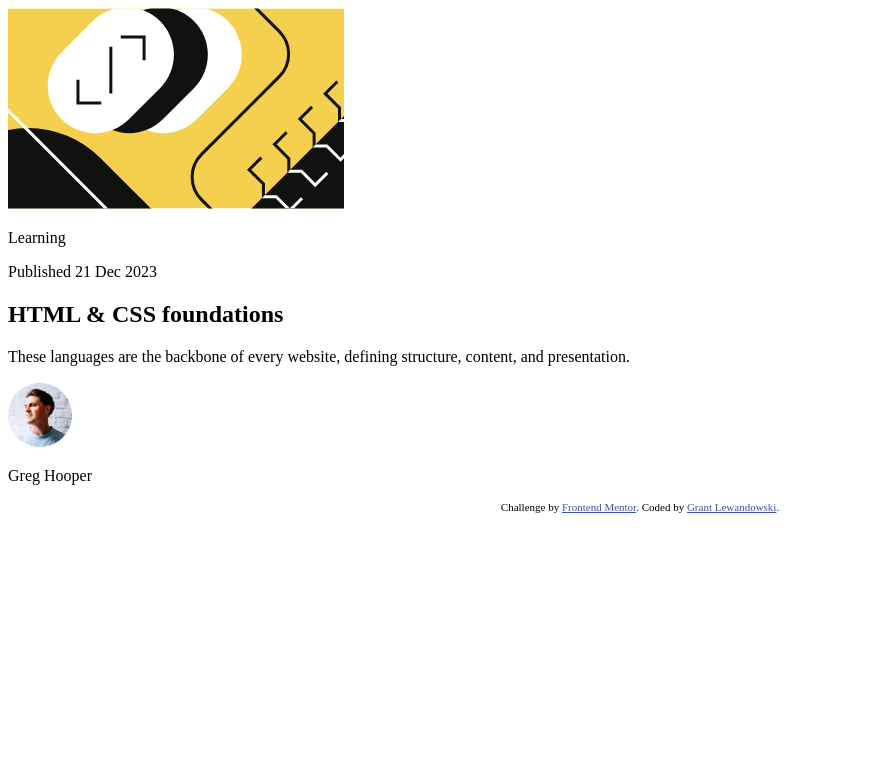
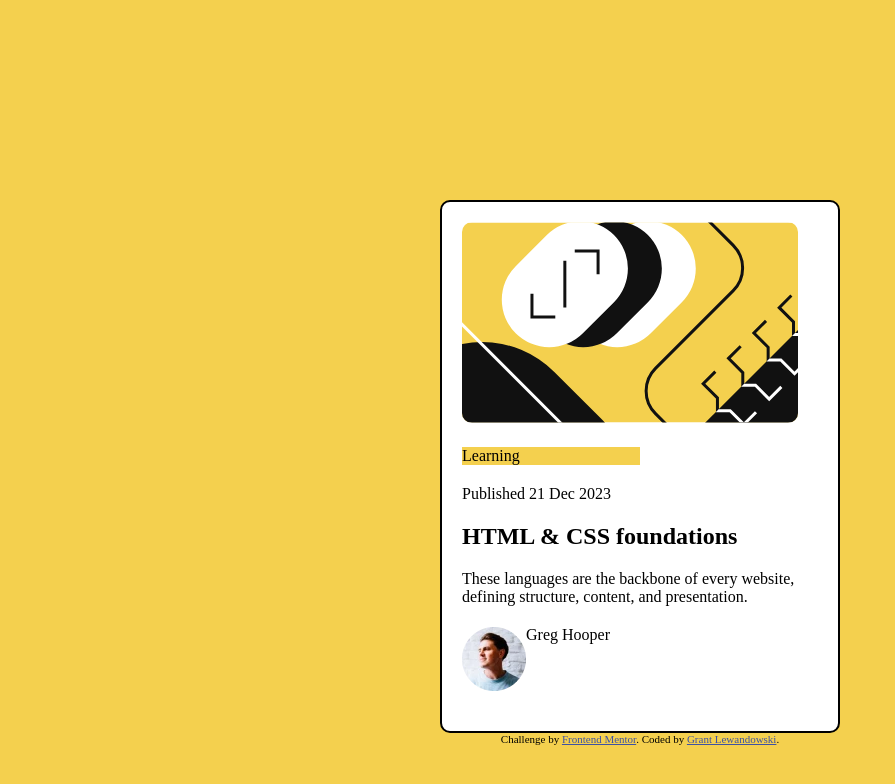
Before and after one commit to Grunt395/blog-preview-card-2, a plain HTML site: page index.html in a window 1280 px wide. Shown: the whole page, without its empty margins (0-895 px from the left). Drawn offline with Linux system fonts and the light colour scheme.

Commit message:
Basic Styling

```diff
--- a/index.html
+++ b/index.html
@@ -15,7 +15,7 @@
 <body>
 	<main class="container">
 
-		<img src="./assets/images/illustration-article.svg" alt="banner image">
+		<img class="banner-image" src="./assets/images/illustration-article.svg" alt="banner image">
 
 		<article>
 
--- a/style.css
+++ b/style.css
@@ -1,3 +1,52 @@
+/* Global Reset */
+* {
+    box-sizing: border-box;
+    padding: 0;
+    margin: 0;
+}
+
+body {
+    background-color: hsl(47, 88%, 63%);
+}
+
+.container {
+    width: 400px;
+    background-color: white;
+    border: 2px solid black;
+    border-radius: 10px;
+    padding: 20px;
+    margin: auto;
+    margin-top: 200px;
+}
+
+.banner-image {
+    border-radius: 10px;
+    margin-bottom: 20px;
+}
+
+.category {
+    width: 50%;
+    background-color: hsl(47, 88%, 63%);
+    margin-bottom: 20px;
+}
+
+.date {
+    margin-bottom: 20px;
+}
+
+.title {
+    margin-bottom: 20px;
+}
+
+.description {
+    margin-bottom: 20px;
+}
+
+.profile {
+    display: flex;
+    margin-bottom: 20px;
+}
+
 .attribution {
     font-size: 11px;
     text-align: center;
```
